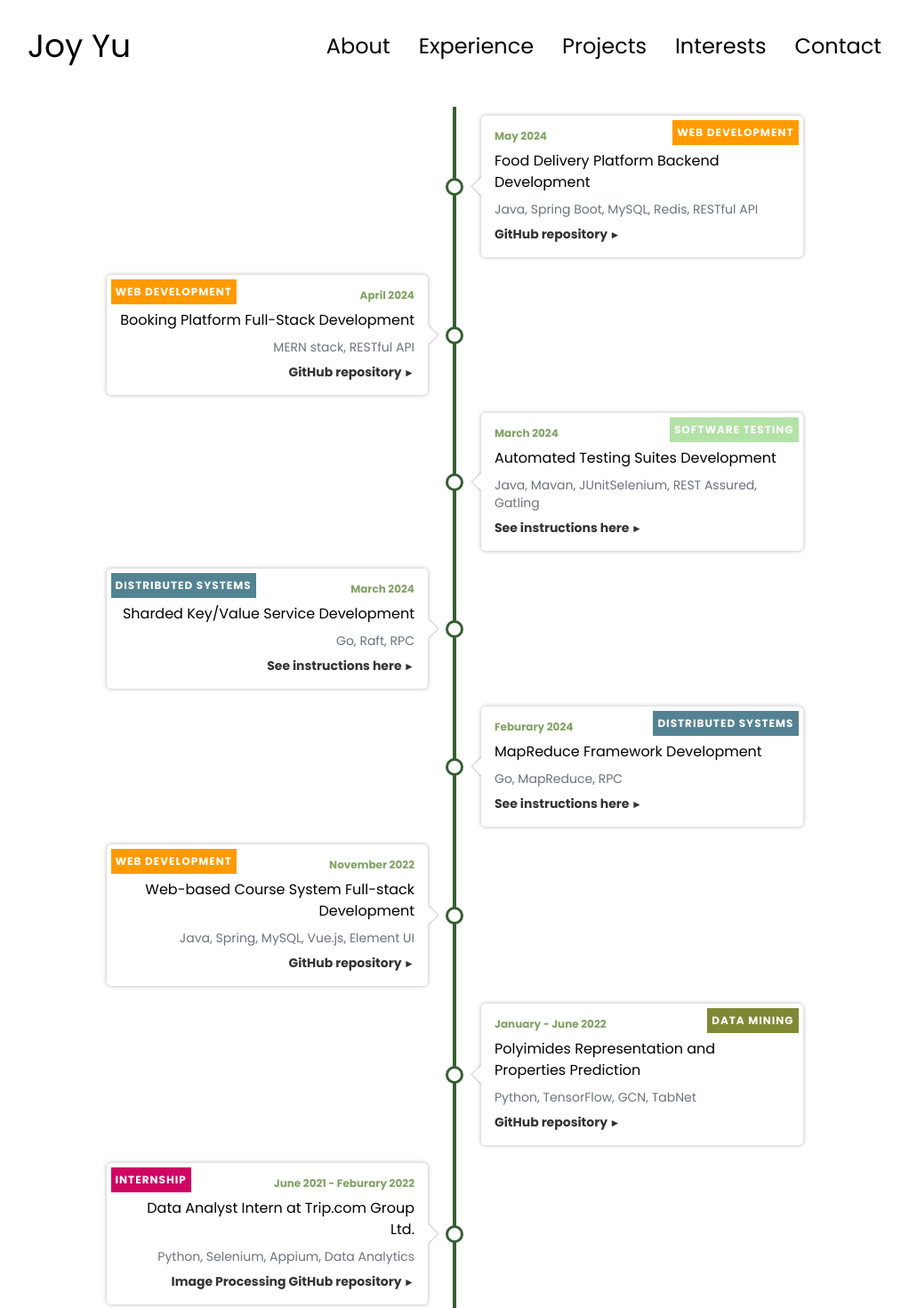
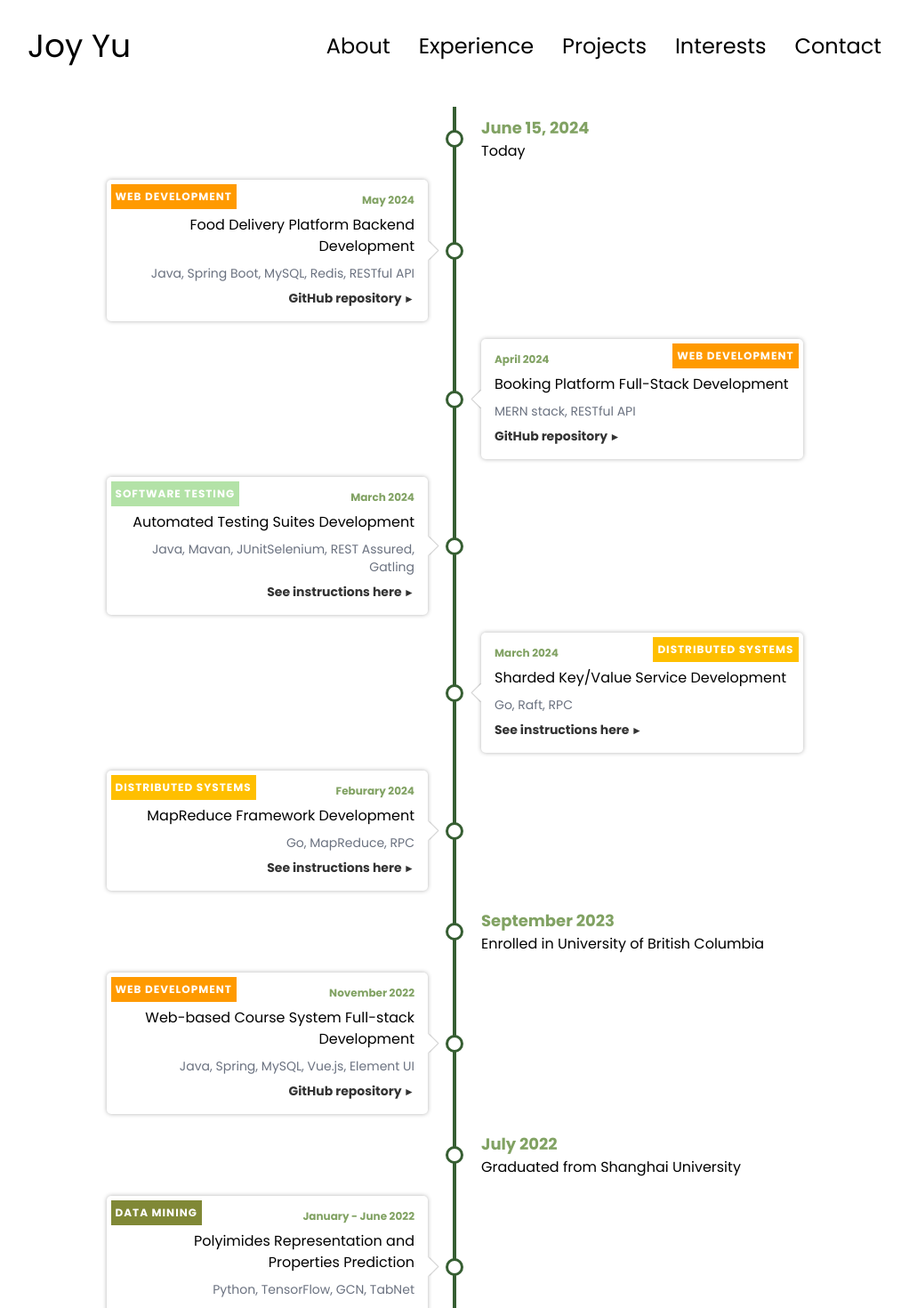
Before and after one commit to circle117/circle117.github.io, a React (Vite) app: page /projects in a window 1280 px wide. Shown: the top 1470 px of the page at 89% size, without its empty margins (129-1151 px from the left). Built offline with nearby package versions, Linux system fonts and the light colour scheme.

Commit message:
add important dates

```diff
--- a/src/components/Navigator.jsx
+++ b/src/components/Navigator.jsx
@@ -19,7 +19,9 @@ export default function Navigator() {
           id="desktop-nav"
           className="items-center my-8 flex justify-between px-8"
         >
-          <p className="text-4xl">Joy Yu</p>
+          <Link to={"/"}>
+            <p className="text-4xl">Joy Yu</p>
+          </Link>
           <div>
             <ul className="flex gap-8 text-2xl">
               <li>
--- a/src/components/TimelineItem.jsx
+++ b/src/components/TimelineItem.jsx
@@ -1,6 +1,7 @@
 export default function TimelineItem({ data, key }) {
   return (
     <div className="timeline-item">
+      {data.type === "project" ? (
         <div className="timeline-item-content">
           {data.category && (
             <span className="tag" style={{ background: data.category.color }}>
@@ -17,6 +18,13 @@ export default function TimelineItem({ data, key }) {
           )}
           <span className="circle" />
         </div>
+      ) : (
+        <div className="timeline-item-point">
+          <time className="text-secondary text-lg font-bold">{data.date}</time>
+          <p>{data.text}</p>
+          <span className="circle" />
+        </div>
+      )}
     </div>
   );
 }
--- a/src/index.css
+++ b/src/index.css
@@ -176,9 +176,26 @@ body {
   z-index: 100;
 }
 
+.timeline-item-point .circle {
+  background-color: #fff;
+  border: 3px solid #365e32;
+  border-radius: 50%;
+  position: absolute;
+  top: calc(50% - 10px);
+  right: -10px;
+  width: 20px;
+  height: 20px;
+  z-index: 100;
+}
+
 .timeline-item:nth-child(odd) .timeline-item-content .circle {
   right: auto;
   left: -40px;
+}
+
+.timeline-item:nth-child(odd) .timeline-item-point .circle {
+  right: auto;
+  left: -10px;
 }
 
 @media only screen and (max-width: 1023px) {
--- a/src/pages/AboutPage.jsx
+++ b/src/pages/AboutPage.jsx
@@ -99,7 +99,7 @@ export default function AboutPage() {
         onClick={() => {
           location.href = "./#experience";
         }}
-        className="lg:flex hidden cursor-pointer absolute right-0.5 bottom-[1rem]"
+        className="lg:flex hidden lg:cursor-pointer absolute right-0.5 bottom-[1rem]"
       >
         <svg
           xmlns="http://www.w3.org/2000/svg"
--- a/src/pages/ExperiencePage.jsx
+++ b/src/pages/ExperiencePage.jsx
@@ -71,7 +71,7 @@ export default function ExperiencePage() {
         onClick={() => {
           location.href = "./#contact";
         }}
-        className="lg:flex hidden cursor-pointer absolute right-0.5 bottom-[1rem]"
+        className="lg:flex hidden lg:cursor-pointer absolute right-0.5 bottom-[1rem]"
       >
         <svg
           xmlns="http://www.w3.org/2000/svg"
--- a/src/pages/ProjectsPage.jsx
+++ b/src/pages/ProjectsPage.jsx
@@ -1,8 +1,35 @@
 import TimelineItem from "../components/TimelineItem";
 
 export default function ProjectsPage() {
+  var Months = [
+    "January",
+    "February",
+    "March",
+    "April",
+    "May",
+    "June",
+    "July",
+    "August",
+    "September",
+    "October",
+    "November",
+    "December",
+  ];
+  var today = new Date();
+  var dd = String(today.getDate()).padStart(2, "0");
+  var mm = Months[today.getMonth()]; //January is 0!
+  var yyyy = today.getFullYear();
+
+  today = mm + " " + dd + ", " + yyyy;
+
   const timelineData = [
     {
+      type: "point",
+      text: "Today",
+      date: today,
+    },
+    {
+      type: "project",
       text: "Food Delivery Platform Backend Development",
       date: "May 2024",
       skills: "Java, Spring Boot, MySQL, Redis, RESTful API",
@@ -16,6 +43,7 @@ export default function ProjectsPage() {
       },
     },
     {
+      type: "project",
       text: "Booking Platform Full-Stack Development",
       date: "April 2024",
       skills: "MERN stack, RESTful API",
@@ -29,6 +57,7 @@ export default function ProjectsPage() {
       },
     },
     {
+      type: "project",
       text: "Automated Testing Suites Development",
       date: "March 2024",
       skills: "Java, Mavan, JUnitSelenium, REST Assured, Gatling",
@@ -42,12 +71,13 @@ export default function ProjectsPage() {
       },
     },
     {
+      type: "project",
       text: "Sharded Key/Value Service Development",
       date: "March 2024",
       skills: "Go, Raft, RPC",
       category: {
         tag: "Distributed Systems",
-        color: "#538392",
+        color: "#FFBF00",
       },
       link: {
         url: "http://nil.csail.mit.edu/6.824/2022/labs/lab-shard.html",
@@ -55,12 +85,13 @@ export default function ProjectsPage() {
       },
     },
     {
+      type: "project",
       text: "MapReduce Framework Development",
       date: "Feburary 2024",
       skills: "Go, MapReduce, RPC",
       category: {
         tag: "Distributed Systems",
-        color: "#538392",
+        color: "#FFBF00",
       },
       link: {
         url: "https://pdos.csail.mit.edu/6.824/labs/lab-mr.html",
@@ -68,6 +99,12 @@ export default function ProjectsPage() {
       },
     },
     {
+      type: "point",
+      text: "Enrolled in University of British Columbia",
+      date: "September 2023",
+    },
+    {
+      type: "project",
       text: "Web-based Course System Full-stack Development",
       date: "November 2022",
       skills: "Java, Spring, MySQL, Vue.js, Element UI",
@@ -81,6 +118,12 @@ export default function ProjectsPage() {
       },
     },
     {
+      type: "point",
+      text: "Graduated from Shanghai University",
+      date: "July 2022",
+    },
+    {
+      type: "project",
       text: "Polyimides Representation and Properties Prediction",
       date: "January - June 2022",
       skills: "Python, TensorFlow, GCN, TabNet",
@@ -94,6 +137,7 @@ export default function ProjectsPage() {
       },
     },
     {
+      type: "project",
       text: "Data Analyst Intern at Trip.com Group Ltd.",
       date: "June 2021 - Feburary 2022",
       skills: "Python, Selenium, Appium, Data Analytics",
@@ -107,6 +151,7 @@ export default function ProjectsPage() {
       },
     },
     {
+      type: "project",
       text: "ChessBoard Problem Visualization",
       date: "October 2020",
       skills: "Python, PyQt, Algorithm",
@@ -115,14 +160,21 @@ export default function ProjectsPage() {
         text: "GitHub repository",
       },
     },
+    {
+      type: "point",
+      text: "Enrolled in Shanghai University",
+      date: "September 2018",
+    },
   ];
 
   return (
     timelineData.length > 0 && (
-      <div className="timeline-container">
-        {timelineData.map((data, idx) => (
-          <TimelineItem data={data} key={idx} />
-        ))}
+      <div>
+        <div className="timeline-container">
+          {timelineData.map((data, idx) => (
+            <TimelineItem data={data} key={idx} />
+          ))}
+        </div>
       </div>
     )
   );
```
Lines whose indentation alone changed are shown as unchanged.
